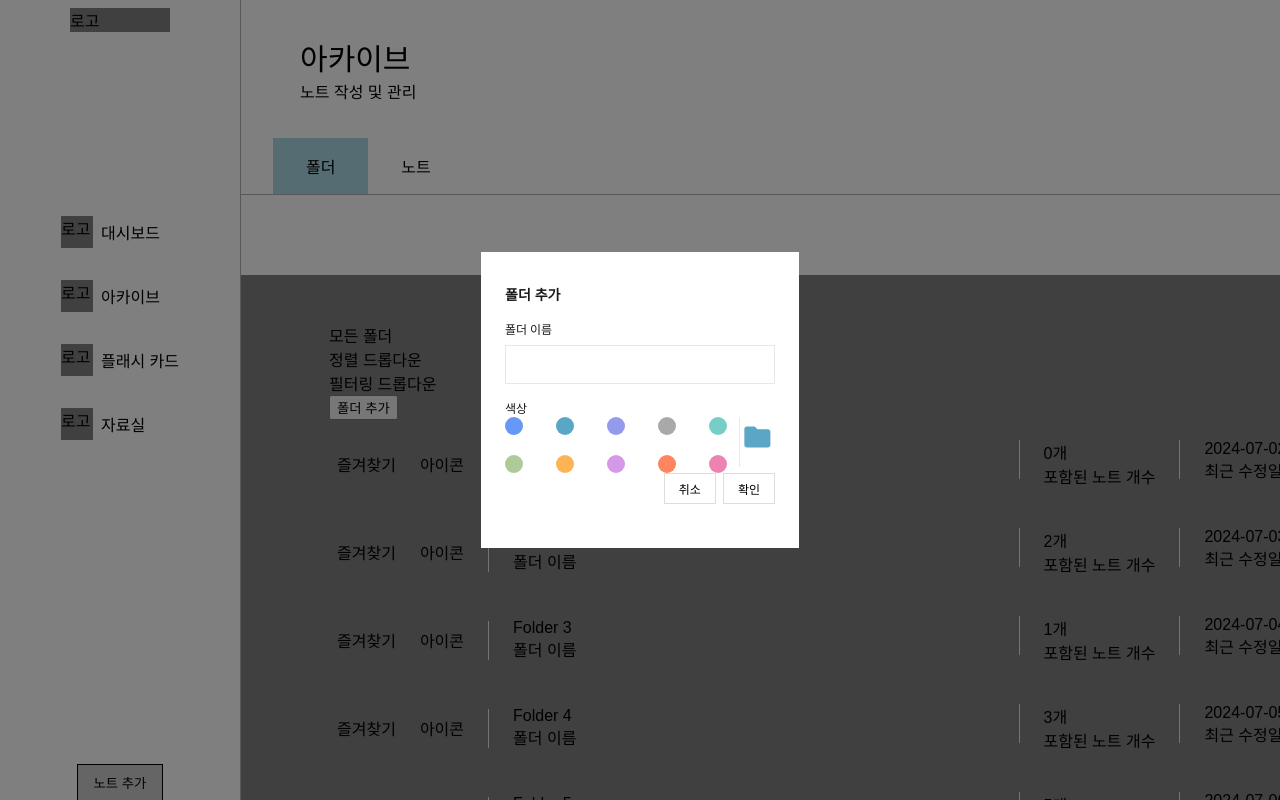
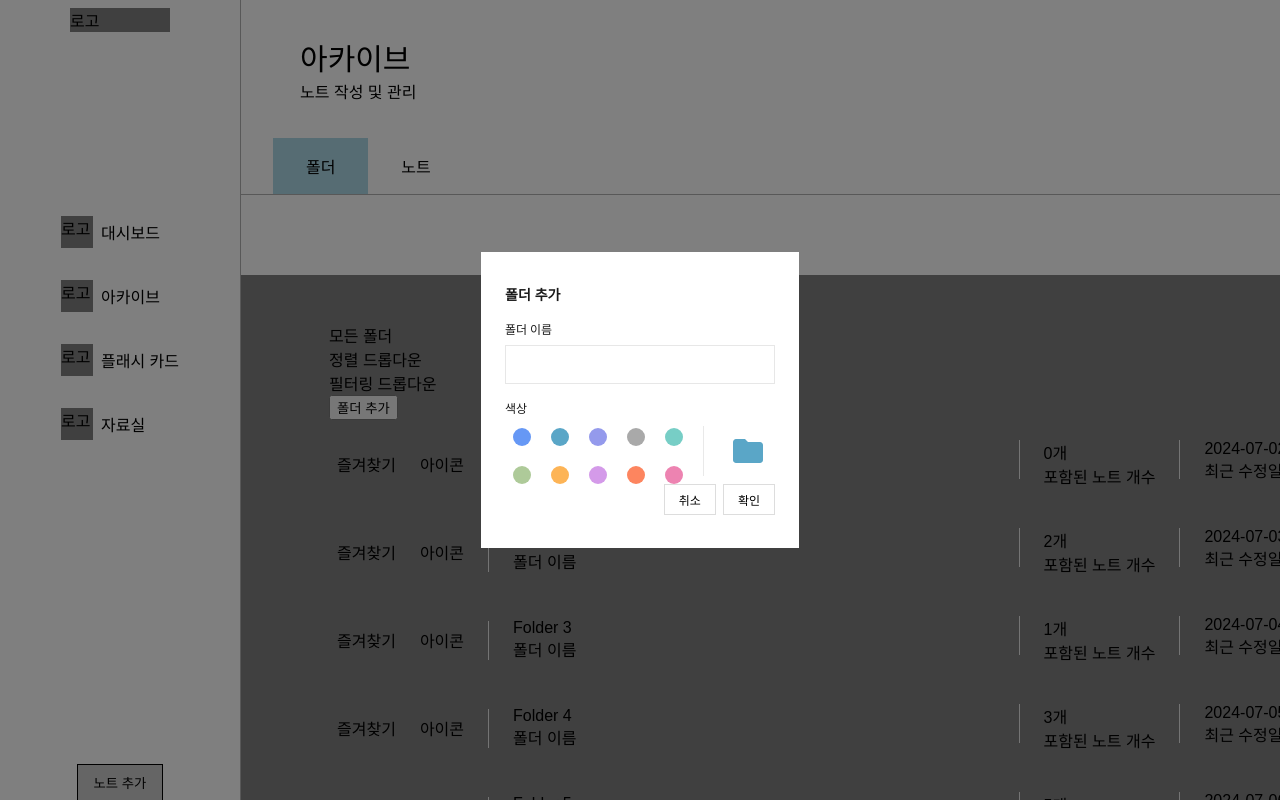
Before and after one commit to UMC-CARDIFY/Client-V1, a React (Vite) app: page /archive in a window 1280 px wide. Both pictures are taken after a click on the button "폴더 추가". Shown: the top 800 px of the page. Built offline with nearby package versions, Linux system fonts and the light colour scheme.

Commit message:
chore: 마진 값 조절

```diff
--- a/src/pages/Archive/components/FolderModal.jsx
+++ b/src/pages/Archive/components/FolderModal.jsx
@@ -71,13 +71,16 @@ const Label = styled.label`
 const ButtonContainer = styled.div`
   display: flex;
   justify-content: flex-end;
+  align-items: flex-end;
   gap: 7px;
 `;
 
 
 const ColorContainer = styled.div`
-  display:flex;
+  display: flex;
   flex-direction: row;
+  justify-content: center;
+  align-items: center;
 `;
 
 const Color = styled.div`
@@ -85,8 +88,8 @@ const Color = styled.div`
   grid-template-columns: repeat(5, 1fr);
   grid-template-rows: repeat(2, 1fr);
   gap: 20px;
-  width: 100%;
   height: 100%;
+  margin-top: 11px;
 `;
 
 const Circle = styled.div`
@@ -100,6 +103,7 @@ const Line= styled.div`
   width: 1px;
   height: 50px;
   background: #E9E9E9;
+  margin: 0 24px 0 20px;
 `;
 
 const FolderModal = ({ isOpen, onClose, onSubmit, initialData, isEditMode }) => {
```
Also changed, not shown: src/assets/folder.svg (deleted), 1 other file (tests, documents, lock files or other folders).
